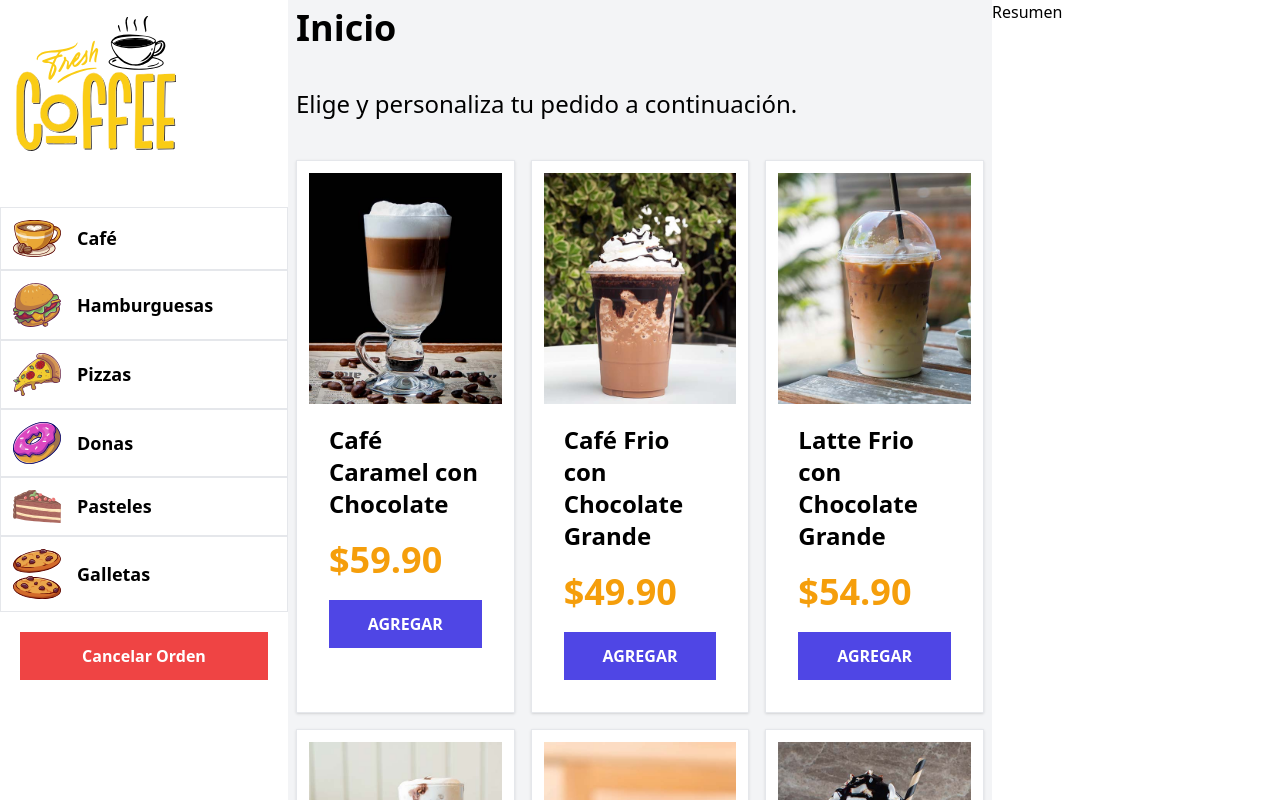
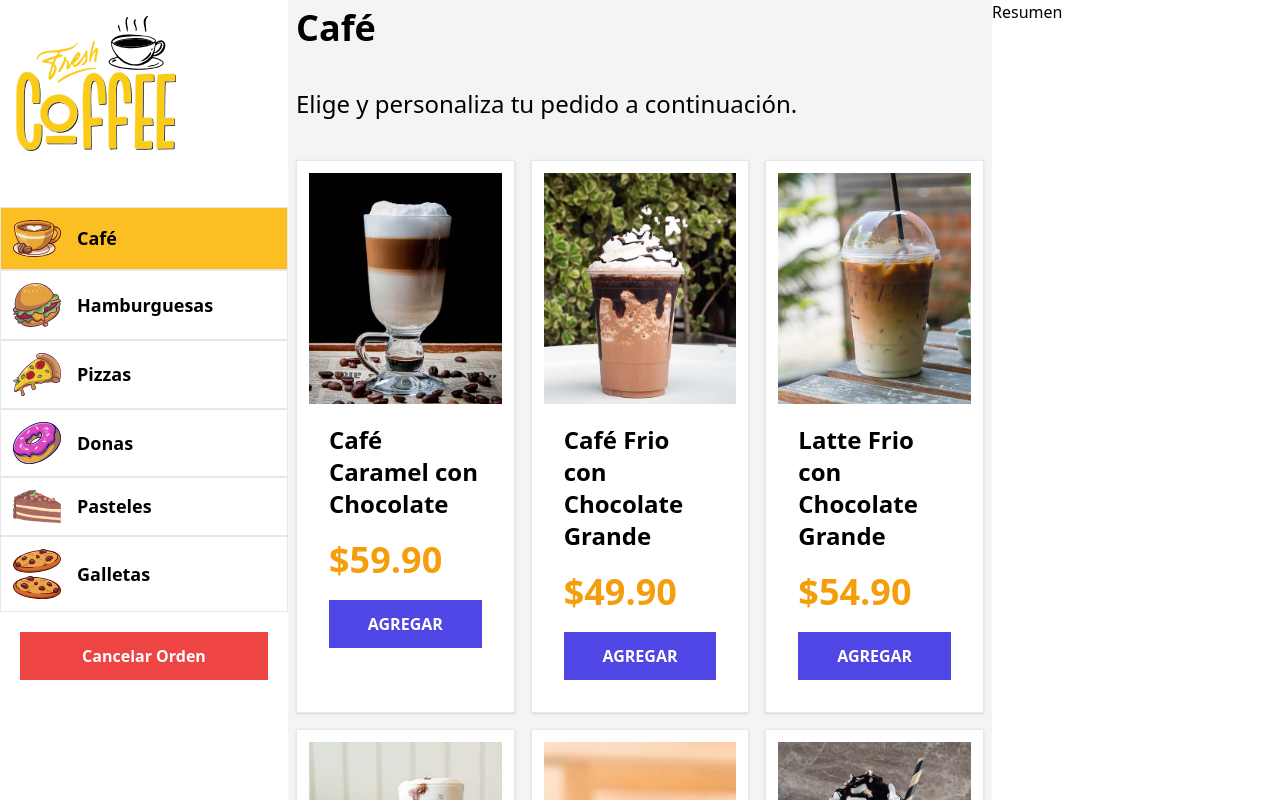
Before and after one commit to Braian02R/react-quiosco, a React (Vite) app: page / in a window 1280 px wide. Built offline with nearby package versions, Linux system fonts and the light colour scheme.

Commit message:
creacion de context para manejar estado de la app

```diff
--- a/src/components/Categoria.jsx
+++ b/src/components/Categoria.jsx
@@ -1,19 +1,27 @@
+import useQuiosco from "../hooks/useQuiosco"
+
 export default function Categoria({categoria}) {
 
     //console.log(categoria)
-
+    const { handleClickCategoria, categoriaActual } = useQuiosco()
     const {icono, id, nombre} = categoria
 
     return (
-        <div className="flex items-center gap-4 border w-full p-3
-        hover:bg-amber-400 cursor-pointer">
+        <div className={`${categoriaActual.id === id ? "bg-amber-400" : "bg-white"} flex items-center gap-4 border w-full p-3
+        hover:bg-amber-400 cursor-pointer`}>
             <img
                 src={`/img/icono_${icono}.svg`}
                 alt="Imagen Icono"
                 className="w-12"
             />
 
-            <p className="text-lg font-bold cursor-pointer truncate">{nombre}</p>
+            <button
+                className="text-lg font-bold cursor-pointer truncate"
+                type="button"
+                onClick={ () => handleClickCategoria(id)} //arrow funcion para que no traiga todos los id de una pasada
+            >
+                {nombre}
+            </button>
         </div>
 
     )
--- a/src/components/Sidebar.jsx
+++ b/src/components/Sidebar.jsx
@@ -1,7 +1,10 @@
+import useQuiosco from "../hooks/useQuiosco"
 import Categoria from "./Categoria"
-import { categorias } from "../data/categoria"
 
 export default function Sidebar() {
+
+	const {categorias} = useQuiosco()
+
 	return (
 		<aside className="md:w-72">
 			<div className="p-4">
--- /dev/null
+++ b/src/context/QuioscoProvider.jsx
@@ -0,0 +1,32 @@
+import { createContext, useState } from "react"
+import { categorias as categoriasDB} from "../data/categoria"
+
+const QuioscoContext = createContext();
+
+const QuioscoProvider = ({children}) => {
+
+    const [categorias, setCategorias] = useState(categoriasDB);
+    const [categoriaActual, setCategoriaActual] = useState(categorias[0]);
+
+    const handleClickCategoria = id => {
+        //console.log(id)
+        const categoria = categorias.filter(categoria => categoria.id === id)[0] //lo seteo a objeto con el [0]
+        setCategoriaActual(categoria)
+    }
+
+    return (
+        <QuioscoContext.Provider
+            value={{
+                categorias,
+                categoriaActual,
+                handleClickCategoria
+            }}
+        >{children}</QuioscoContext.Provider>
+    )
+}
+
+export {
+    QuioscoProvider
+}
+
+export default QuioscoContext
--- /dev/null
+++ b/src/hooks/useQuiosco.js
@@ -0,0 +1,8 @@
+import { useContext } from "react";
+import QuioscoContext from "../context/QuioscoProvider";
+
+const useQuiosco = () => {
+    return useContext(QuioscoContext)
+}
+
+export default useQuiosco
--- a/src/main.jsx
+++ b/src/main.jsx
@@ -1,11 +1,14 @@
 import { StrictMode } from 'react'
 import { createRoot } from 'react-dom/client'
 import { RouterProvider } from 'react-router-dom'
+import { QuioscoProvider } from './context/QuioscoProvider'
 import router from './router'
 import './index.css'
 
 createRoot(document.getElementById('root')).render(
     <StrictMode>
-        <RouterProvider router={router} />
+        <QuioscoProvider>
+            <RouterProvider router={router} />
+        </QuioscoProvider>
     </StrictMode>,
 )
--- a/src/views/Inicio.jsx
+++ b/src/views/Inicio.jsx
@@ -1,13 +1,18 @@
-import { productos } from "../data/productos"
+import { productos as data} from "../data/productos"
 import Producto from "../components/Producto"
+import useQuiosco from "../hooks/useQuiosco"
 
 export default function Inicio() {
 
-    console.log(productos)
+    //console.log(productos)
+
+    const { categoriaActual } = useQuiosco()
+
+    const productos = data.filter(producto => producto.categoria_id === categoriaActual.id)
 
     return (
         <>
-            <div className='text-4xl font-black'>Inicio</div>
+            <div className='text-4xl font-black'>{categoriaActual.nombre}</div>
             <p className='text-2xl my-10'>
                 Elige y personaliza tu pedido a continuación.
             </p>
```
